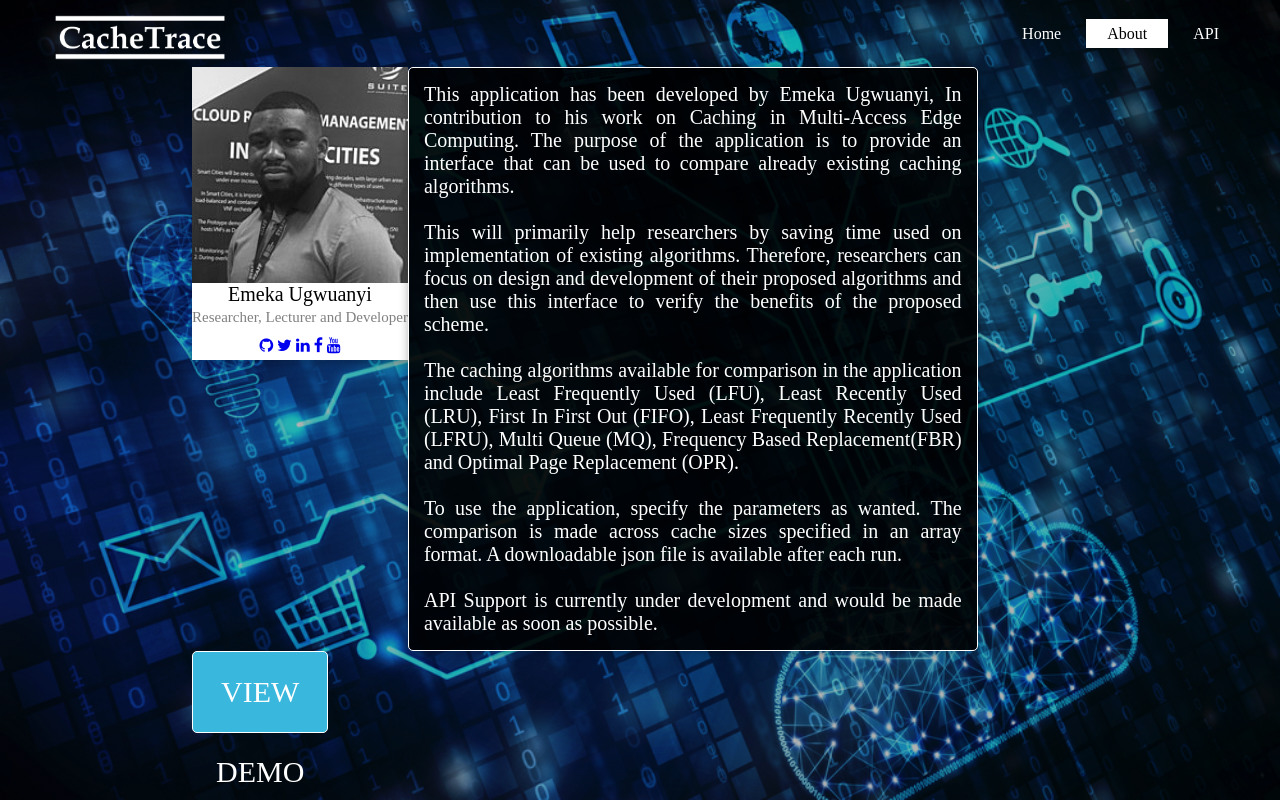
After one commit to emylincon/cachetrace, a Flask app: page /about in a window 1280 px wide. The commit adds this page. Run offline with Flask 2, Linux system fonts and the light colour scheme.

Commit message:
templates updated

```diff
--- /dev/null
+++ b/templates/about.html
@@ -0,0 +1,59 @@
+<!DOCTYPE html>
+<html lang="en">
+<head>
+    <meta charset="UTF-8">
+    <meta http-equiv="Cache-Control" content="no-cache, no-store, must-revalidate" />
+    <meta http-equiv="Pragma" content="no-cache" />
+    <title>Compare</title>
+    <script src='https://cdn.jsdelivr.net/npm/chart.js@2.9.3/dist/Chart.min.js'></script>
+    <link rel="stylesheet" href="{{ url_for('static', filename='style.css') }}">
+    <link rel="stylesheet" href="https://cdnjs.cloudflare.com/ajax/libs/font-awesome/4.7.0/css/font-awesome.min.css">
+</head>
+<body>
+    <header>
+        <div class='main'>
+            <div class='logo'>
+                <a href="{{ url_for('home') }}"><img src="{{ url_for('static', filename='logo.png') }}"></a>
+            </div>
+            <ul>
+                <li><a href="{{ url_for('home') }}">Home</a></li>
+                <li class="active"><a href="{{ url_for('about') }}">About</a></li>
+                <li><a href="{{ url_for('app_api') }}">API</a></li>
+            </ul>
+        </div>
+
+        <div class="about-main">
+            <div class="card">
+              <img src="{{ url_for('static', filename='01.png') }}" alt="Emeka" style="width:100%">
+              <p class='emeka'>Emeka Ugwuanyi</p>
+              <p class='emeka-job'>Researcher, Lecturer and Developer</p>
+              <div style="margin: 5px 0;">
+                <a href="#"><i class="fa fa-github"></i></a>
+                <a href="#"><i class="fa fa-twitter"></i></a>
+                <a href="https://www.linkedin.com/in/emeka-ugwuanyi-259089121/"><i class="fa fa-linkedin"></i></a>
+                <a href="#"><i class="fa fa-facebook"></i></a>
+                <a href="#"><i class="fa fa-youtube"></i></a>
+              </div>
+            </div>
+            <div class='about'>
+                <p>This application has been developed by Emeka Ugwuanyi, In contribution to his work on Caching in Multi-Access Edge Computing.
+                The purpose of the application is to provide an interface that can be used to compare already existing caching algorithms.</p>
+                <br>
+                <p>This will primarily help researchers by saving time used on implementation of existing algorithms. Therefore, researchers can focus on design and development
+                of their proposed algorithms and then use this interface to verify the benefits of the proposed scheme.</p>
+                <br>
+                <p>The caching algorithms available for comparison in the application include Least Frequently Used (LFU), Least Recently Used (LRU), First In First Out (FIFO),
+                Least Frequently Recently Used (LFRU), Multi Queue (MQ), Frequency Based Replacement(FBR) and Optimal Page Replacement (OPR).</p>
+                <br>
+                <p>To use the application, specify the parameters as wanted. The comparison is made across cache sizes specified in an array format. A downloadable json file is available after each run.</p>
+                <br>
+                <p>API Support is currently under development and would be made available as soon as possible.</p>
+            </div>
+            <a href="https://youtu.be/vnniaE1y17Q" target="_blank"><div class="demo">VIEW DEMO</div></a>
+        </div>
+
+    </header>
+
+
+</body>
+</html>
```
Also changed, not shown: templates/api.html (added, +67 -0 lines), templates/compare.html (+5 -7 lines), templates/home.html (+11 -12 lines).
